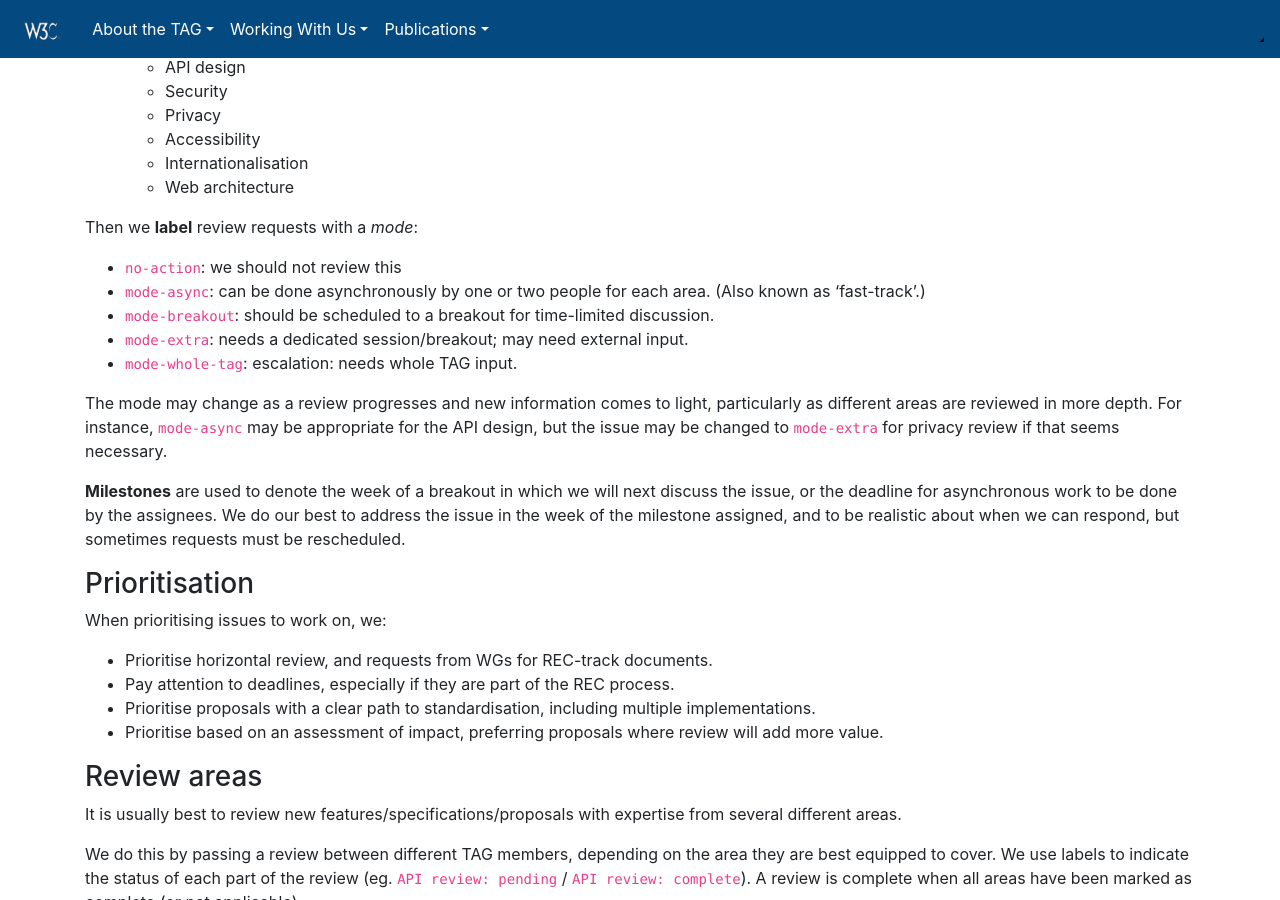
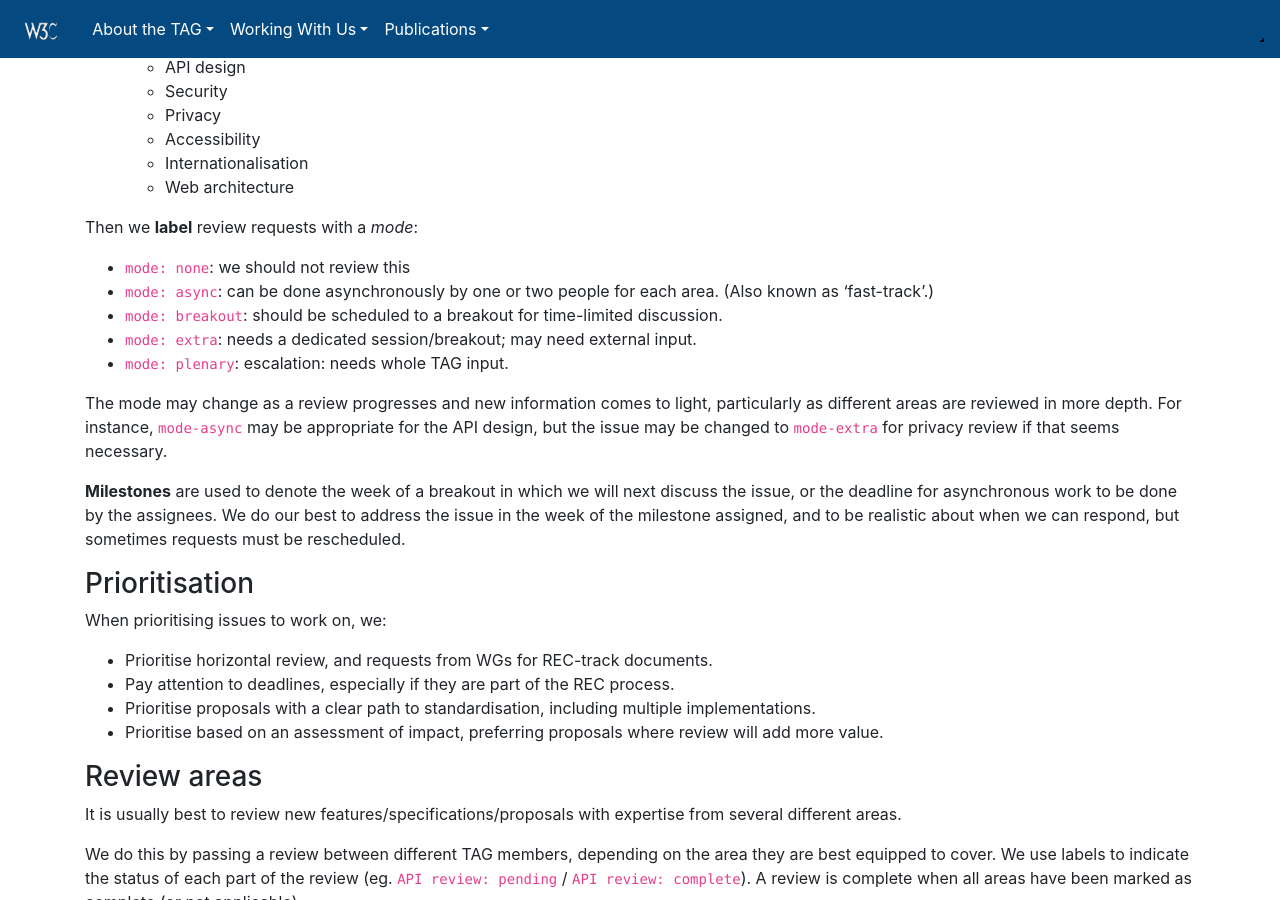
Before and after one commit to w3ctag/tag.w3.org, a Jekyll site: the page built from workmode/design-reviews.md, in a window 1280 px wide and 900 px high, scrolled down 1127 px. Built offline with Jekyll 4.4.1, drawn with Linux system fonts in a browser that asks for light colours; nearby versions of some CDN libraries; library files that are not in the unit come from our copies.

Commit message:
Editorial
Co-authored-by: Peter Linss <peter@linss.com>

```diff
--- a/workmode/design-reviews.md
+++ b/workmode/design-reviews.md
@@ -54,11 +54,11 @@ We apply **labels** according to the following, to help us decide how to proceed
 
 Then we **label** review requests with a _mode_:
 
-* `no-action`: we should not review this
-* `mode-async`: can be done asynchronously by one or two people for each area. (Also known as 'fast-track'.)
-* `mode-breakout`: should be scheduled to a breakout for time-limited discussion.
-* `mode-extra`: needs a dedicated session/breakout; may need external input.
-* `mode-whole-tag`: escalation: needs whole TAG input.
+* `mode: none`: we should not review this
+* `mode: async`: can be done asynchronously by one or two people for each area. (Also known as 'fast-track'.)
+* `mode: breakout`: should be scheduled to a breakout for time-limited discussion.
+* `mode: extra`: needs a dedicated session/breakout; may need external input.
+* `mode: plenary`: escalation: needs whole TAG input.
 
 The mode may change as a review progresses and new information comes to light, particularly as different areas are reviewed in more depth. For instance, `mode-async` may be appropriate for the API design, but the issue may be changed to `mode-extra` for privacy review if that seems necessary.
 
```
